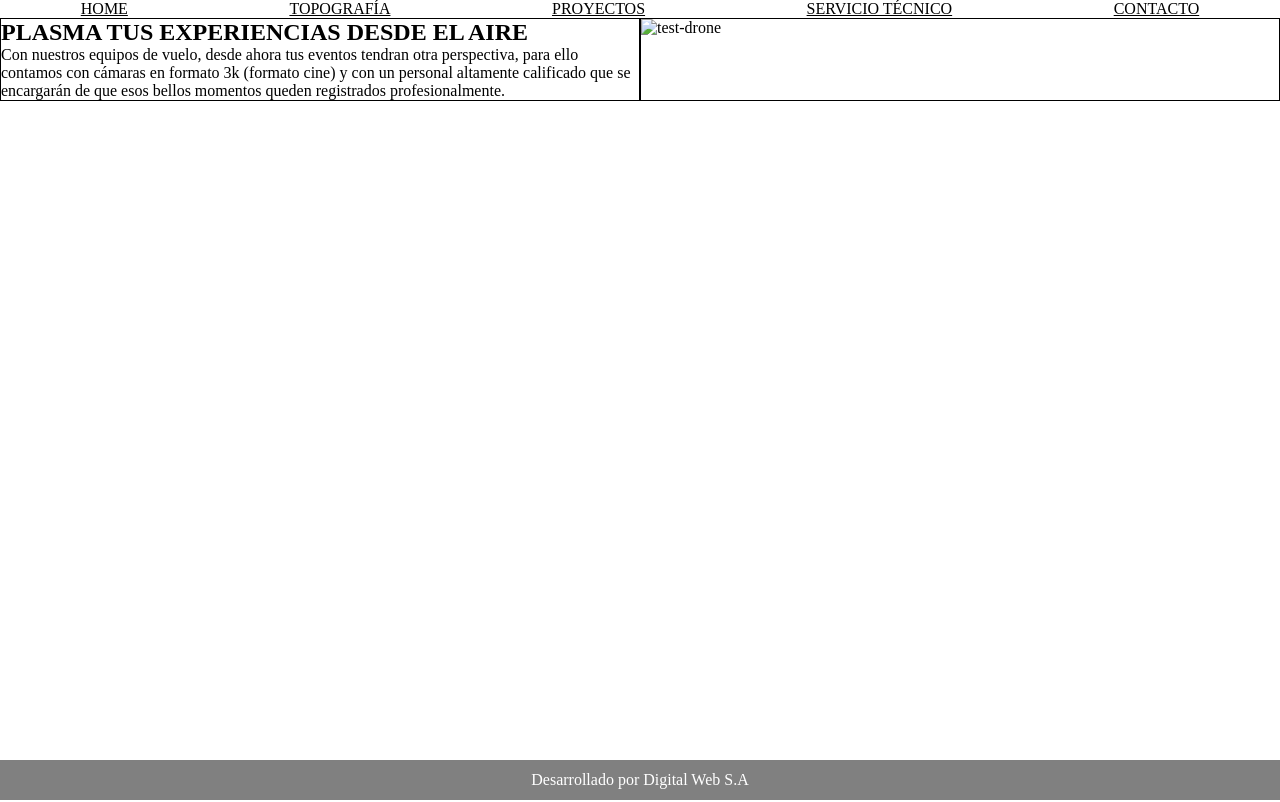
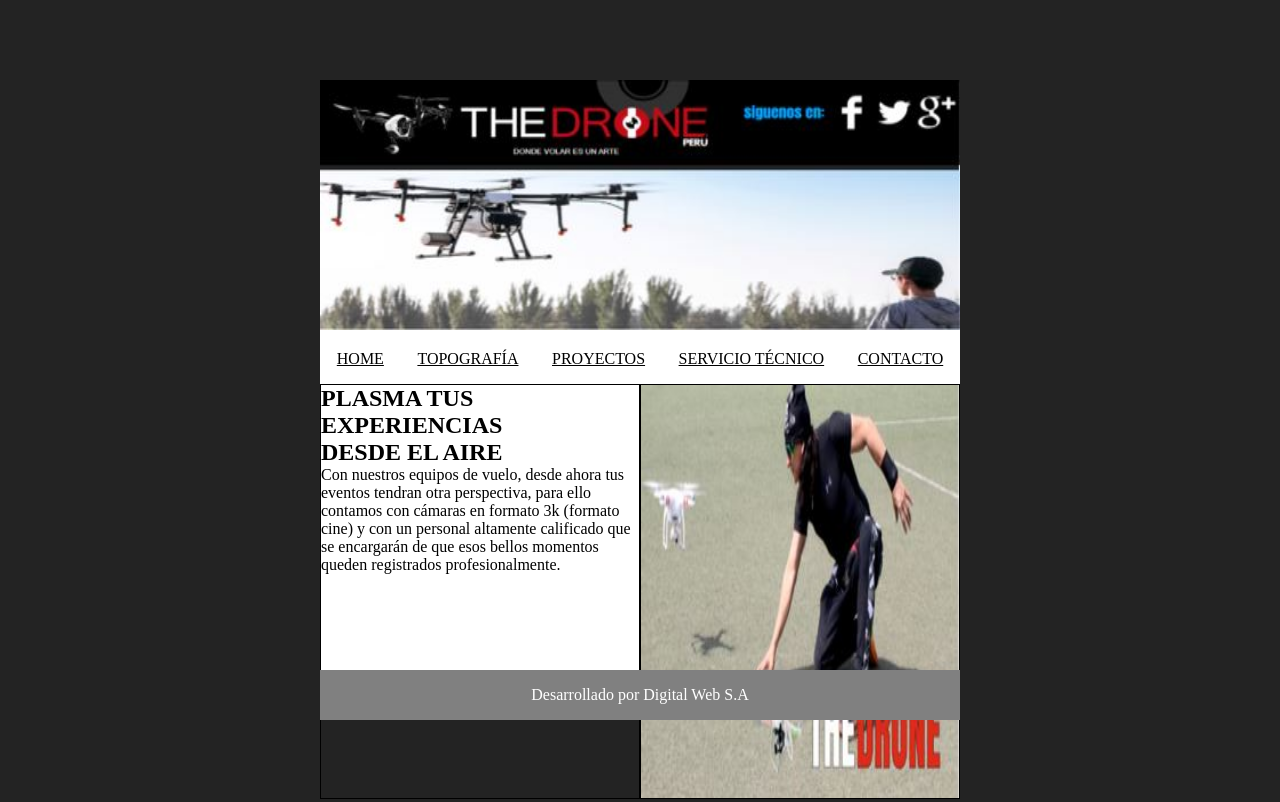
Before and after one commit to jhonatan0912/JB-EXERCICES, a plain HTML site: page sesion05/caso1/index.html in a window 1280 px wide. Drawn offline with Linux system fonts and the light colour scheme.

Commit message:
first case made

```diff
--- a/sesion05/caso1/estilos.css
+++ b/sesion05/caso1/estilos.css
@@ -7,12 +7,28 @@
 body {
   width: 100vw;
   height: 100vh;
+  display: flex;
+  justify-content: center;
+  align-items: center;
+  background: #232323;
+}
+
+.container {
+  width: 50%;
+  height: 80%;
+  background-color: white;
+  position: relative;
+}
+
+.header {
+  width: 100%;
+  height: 250px;
 }
 
 .navigation {
   display: flex;
   justify-content: space-around;
-  ;
+  padding: 1em 0;
 }
 
 li {
@@ -33,17 +49,21 @@ main {
 
 .main__section {
   width: 50%;
+  height: 415px;
   border: 1px solid;
 }
 
+.aside__img {
+  width: 100%;
+  height: 100%;
+}
+
 footer {
-  background-color: gray;
-  color: white;
-  display: flex;
-  justify-content: center;
-  align-items: center;
   position: absolute;
   bottom: 0;
   width: 100%;
-  height: 40px;
+  background-color: gray;
+  padding: 1em 0;
+  text-align: center;
+  color: white;
 }
--- a/sesion05/caso1/index.html
+++ b/sesion05/caso1/index.html
@@ -11,8 +11,9 @@
 
 <body>
 
+  <div class="container">
     <header>
-
+      <img src="./header.JPG" alt="header" class="header">
       <nav>
         <ul class="navigation">
           <li>
@@ -35,19 +36,22 @@
     </header>
     <main>
       <section class="main__section">
-      <h1>PLASMA TUS EXPERIENCIAS DESDE EL AIRE</h1>
-      <p>Con nuestros equipos de vuelo, desde ahora tus eventos tendran otra perspectiva, para ello contamos con cámaras
+        <h1>PLASMA TUS EXPERIENCIAS <br> DESDE EL AIRE</h1>
+        <p>Con nuestros equipos de vuelo, desde ahora tus eventos tendran otra
+          perspectiva, para ello contamos con
+          cámaras
           en formato 3k (formato cine) y con un personal altamente calificado que se encargarán de que esos bellos
           momentos queden registrados profesionalmente.
         </p>
       </section>
       <aside class="main__section">
-      <img src="./" alt="test-drone">
+        <img src="./aside.JPG" alt="test-drone" class="aside__img">
       </aside>
     </main>
     <footer>
       <p>Desarrollado por Digital Web S.A</p>
     </footer>
+  </div>
 </body>
 
 </html>
```
Also changed, not shown: sesion05/caso1/aside.JPG (added), sesion05/caso1/header.JPG (added), sesion05/caso2/cabecera1.PNG (added), sesion05/caso2/cabecera2.PNG (added), sesion05/caso2/servicio.PNG (added). Lines whose indentation alone changed are shown as unchanged.
